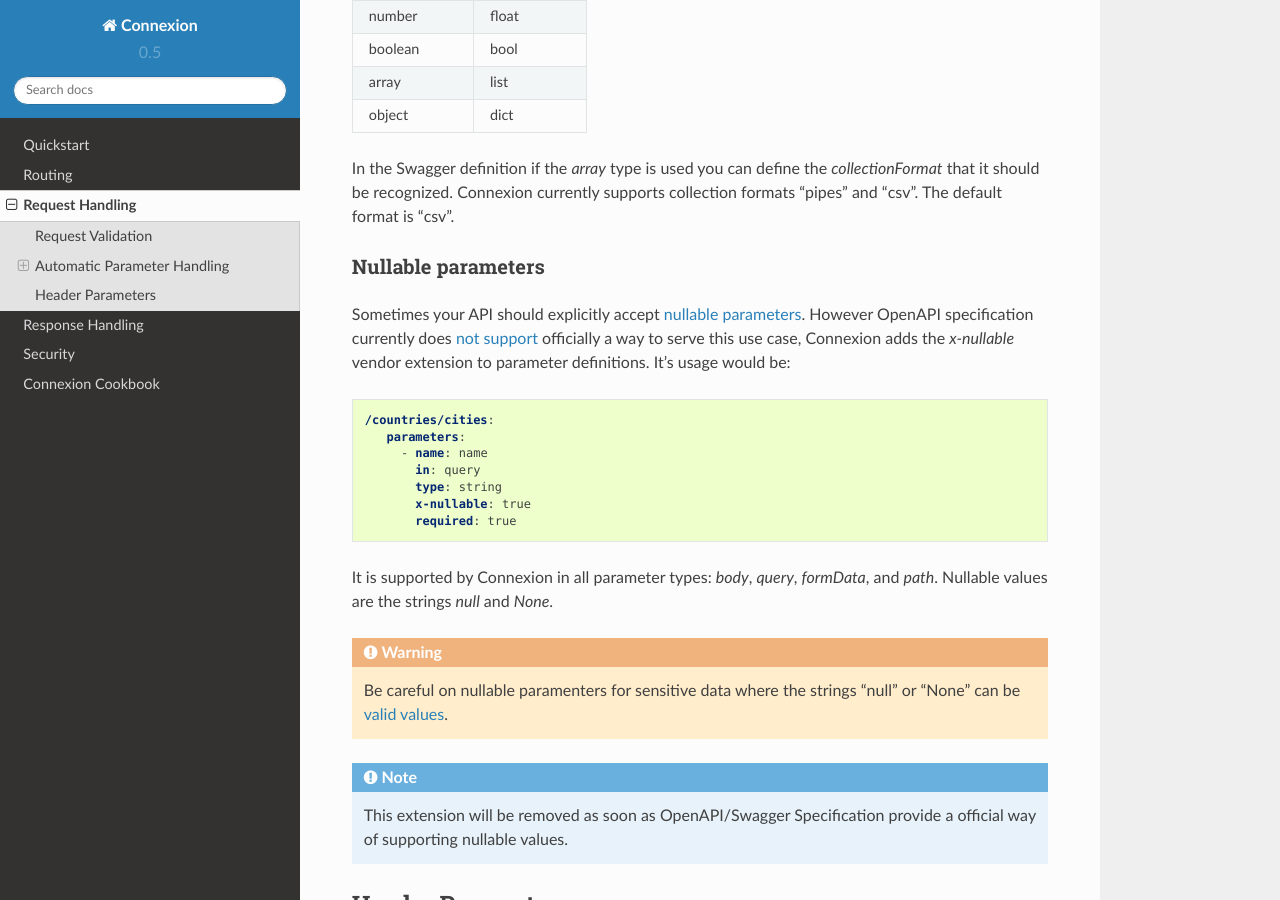
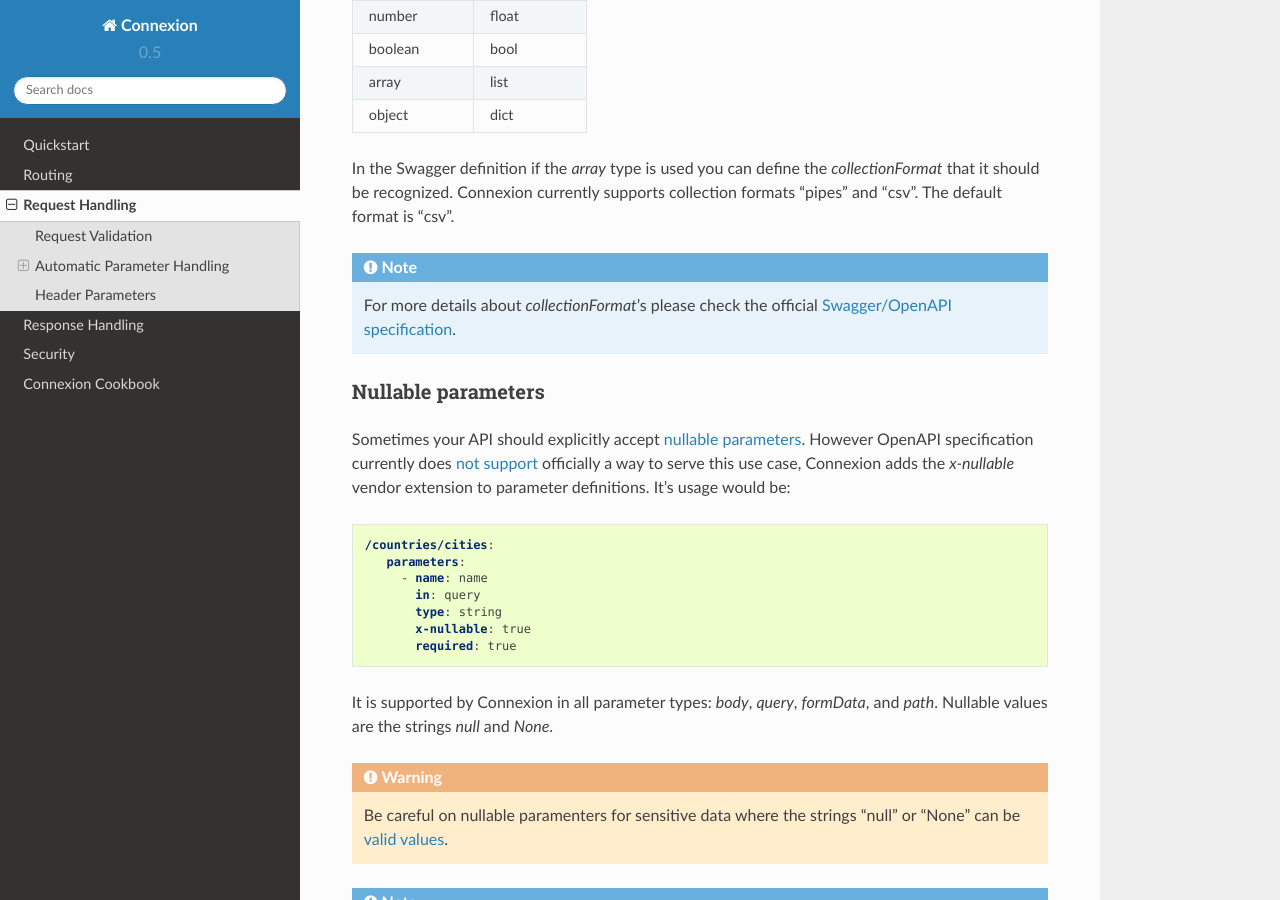
Before and after one commit to spec-first/connexion, a Sphinx documentation site: the page built from docs/request.rst, in a window 1280 px wide and 900 px high, scrolled down 1571 px. Built offline with Sphinx 7.4.7 and the Read the Docs theme 2.0.0, drawn with Linux system fonts in a browser that asks for light colours.

Commit message:
Add link to official spec

```diff
--- a/docs/request.rst
+++ b/docs/request.rst
@@ -87,7 +87,11 @@
 `collectionFormat` that it should be recognized. Connexion currently
 supports collection formats "pipes" and "csv". The default format is "csv".
 
+.. note:: For more details about `collectionFormat`'s please check the
+          official `Swagger/OpenAPI specification`_.
+
 .. _jsonschema: https://pypi.python.org/pypi/jsonschema
+.. _`Swagger/OpenAPI specification`: https://github.com/OAI/OpenAPI-Specification/blob/OpenAPI.next/versions/2.0.md#fixed-fields-7
 
 Nullable parameters
 ^^^^^^^^^^^^^^^^^^^
```
